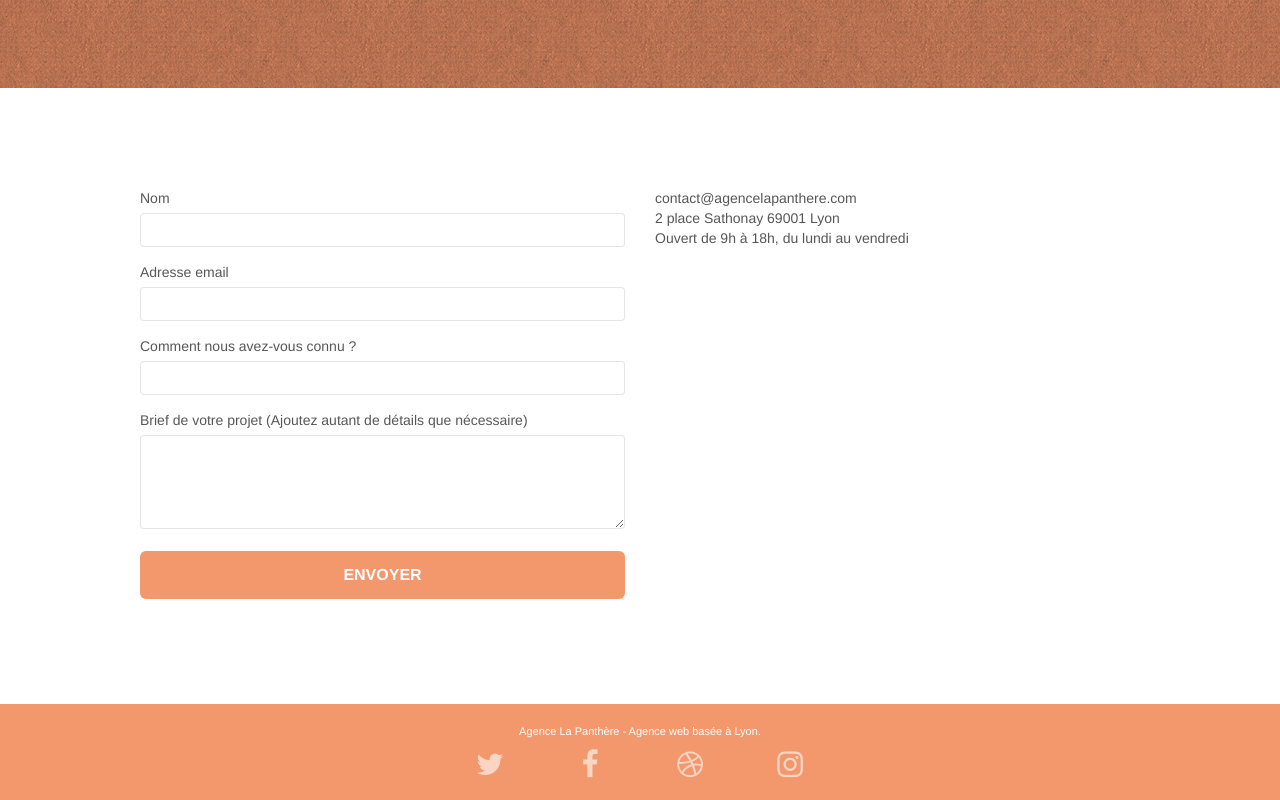
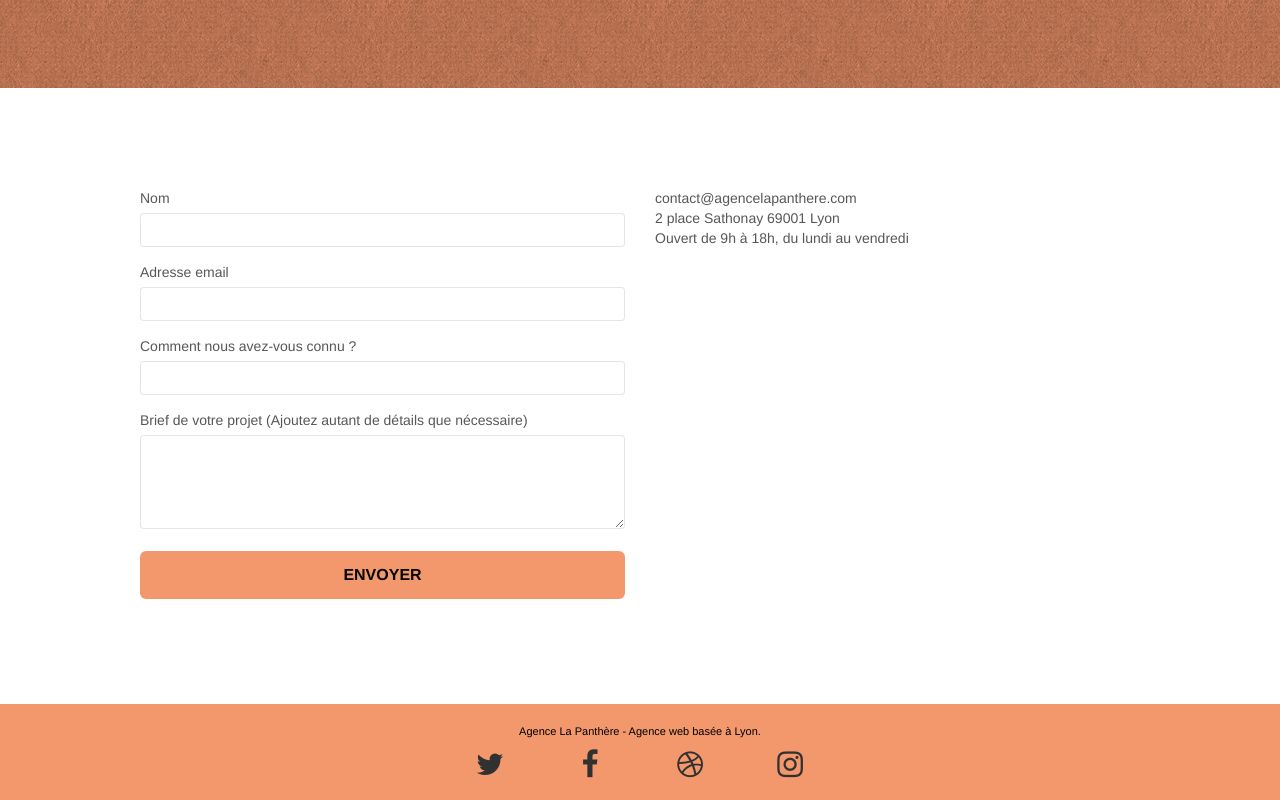
Before and after one commit to lintanfsteven/LintanfSteven_4_22032022, a plain HTML site: page contact.html in a window 1280 px wide. Shown: the part 316-1116 px from the top of the page. Drawn offline with nearby package versions, Linux system fonts and the light colour scheme; a script that the page names is missing.

Commit message:
Color changes WCAG

```diff
--- a/page2.html
+++ b/contact.html
@@ -50,7 +50,7 @@
 							<li>
 							</li>
 							<li>
-								<a href="page2.html">Contactez-nous !</a>
+								<a href="contact.html">Contactez-nous !</a>
 							</li>
 						</ul>
 					</div>
@@ -66,10 +66,10 @@
 			<div class="container bloc-lg">
 				<div class="row">
 					<div class="col-sm-12">
-						<h1 class="text-center hero-bloc-text white">
+						<h1 class="text-center hero-bloc-text black">
 							Parlons web design !
 						</h1>
-						<p class="text-center mg-lg white tight-width-whitespace readable-size">
+						<p class="text-center mg-lg black tight-width-whitespace readable-size">
 							Nous sommes ravis que vous souhaitiez collaborer avec notre agence.<br>
 							Parlez-nous de votre projet en complétant le formulaire ci-dessous.
 						</p>
@@ -108,7 +108,7 @@
 									Brief de votre projet (Ajoutez autant de détails que nécessaire)<br>
 								</label><textarea id="message" class="form-control" rows="4" cols="50" required></textarea>
 							</div>
-							<button class="bloc-button btn btn-lg btn-block cta-hero btn-atomic-tangerine" type="submit">
+							<button class="bloc-button btn btn-lg btn-block cta-hero btn-atomic-tangerine black" type="submit">
 								Envoyer
 							</button>
 						</form>
@@ -136,28 +136,28 @@
 		<div class="container bloc-sm">
 			<div class="row">
 				<div class="col-sm-12">
-					<p class="text-center white">
+					<p class="text-center black">
 						Agence La Panthère - Agence web basée à Lyon.<br>
 					</p>
 					<div class="row row-no-gutters social">
 						<div class="col-sm-3">
 							<div class="text-center">
-								<a class="social" href="index.html"><span class="fa fa-twitter icon-md" aria-label="logo Twitter"></span></a>
+								<a class="social" href="index.html" aria-label="logo Twitter"><span class="fa fa-twitter icon-md"></span></a>
 							</div>
 						</div>
 						<div class="col-sm-3">
 							<div class="text-center">
-								<a class="social" href="index.html"><span class="fa fa-facebook icon-md" aria-label="logo Facebook"></span></a>
+								<a class="social" href="index.html" aria-label="logo Facebook"><span class="fa fa-facebook icon-md"></span></a>
 							</div>
 						</div>
 						<div class="col-sm-3">
 							<div class="text-center">
-								<a class="social" href="index.html"><span class="fa fa-dribbble icon-md" aria-label="logo Dribble"></span></a>
+								<a class="social" href="index.html" aria-label="logo Dribbble"><span class="fa fa-dribbble icon-md"></span></a>
 							</div>
 						</div>
 						<div class="col-sm-3">
 							<div class="text-center">
-								<a class="social" href="index.html"><span class="fa fa-instagram icon-md" aria-label="logo Instagram"></span></a>
+								<a class="social" href="index.html" aria-label="logo Instagram"><span class="fa fa-instagram icon-md"></span></a>
 							</div>
 						</div>
 					</div>
--- a/style.css
+++ b/style.css
@@ -785,7 +785,7 @@ h4 {
 
 .btn-atomic-tangerine:hover {
     background: #c27956!important;
-    color: #FFFFFF!important;
+    color: #black!important;
 }
 
 .ltc-white {
@@ -1083,3 +1083,21 @@ h2 p {
     position: relative;
     z-index: 99;
 }
+
+.black {
+    color: black!important;
+}
+
+.fa-instagram,
+.fa-dribbble,
+.fa-facebook,
+.fa-twitter {
+    color: rgb(49, 49, 49)!important;
+}
+
+.fa-instagram:hover,
+.fa-dribbble:hover,
+.fa-facebook:hover,
+.fa-twitter:hover {
+    color: black!important;
+}
```
Also changed, not shown: index.html (+10 -10 lines).
